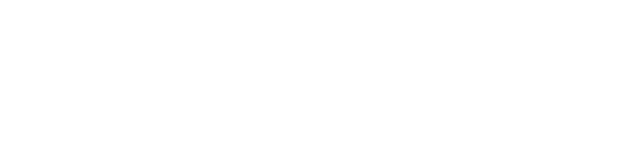
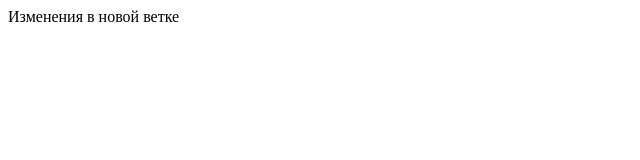
Before and after one commit to M0DeRnD/Laba2, a plain HTML site: page index.html in a window 1280 px wide. Shown: the whole page, without its empty margins (0-640 px from the left). Drawn offline with Linux system fonts and the light colour scheme.

Commit message:
Изменения в новой ветке

```diff
--- a/index.html
+++ b/index.html
@@ -4,6 +4,6 @@
 	<title>Заголовок</title>
 </head>
 <body>
-
+Изменения в новой ветке
 </body>
 </html>
```
